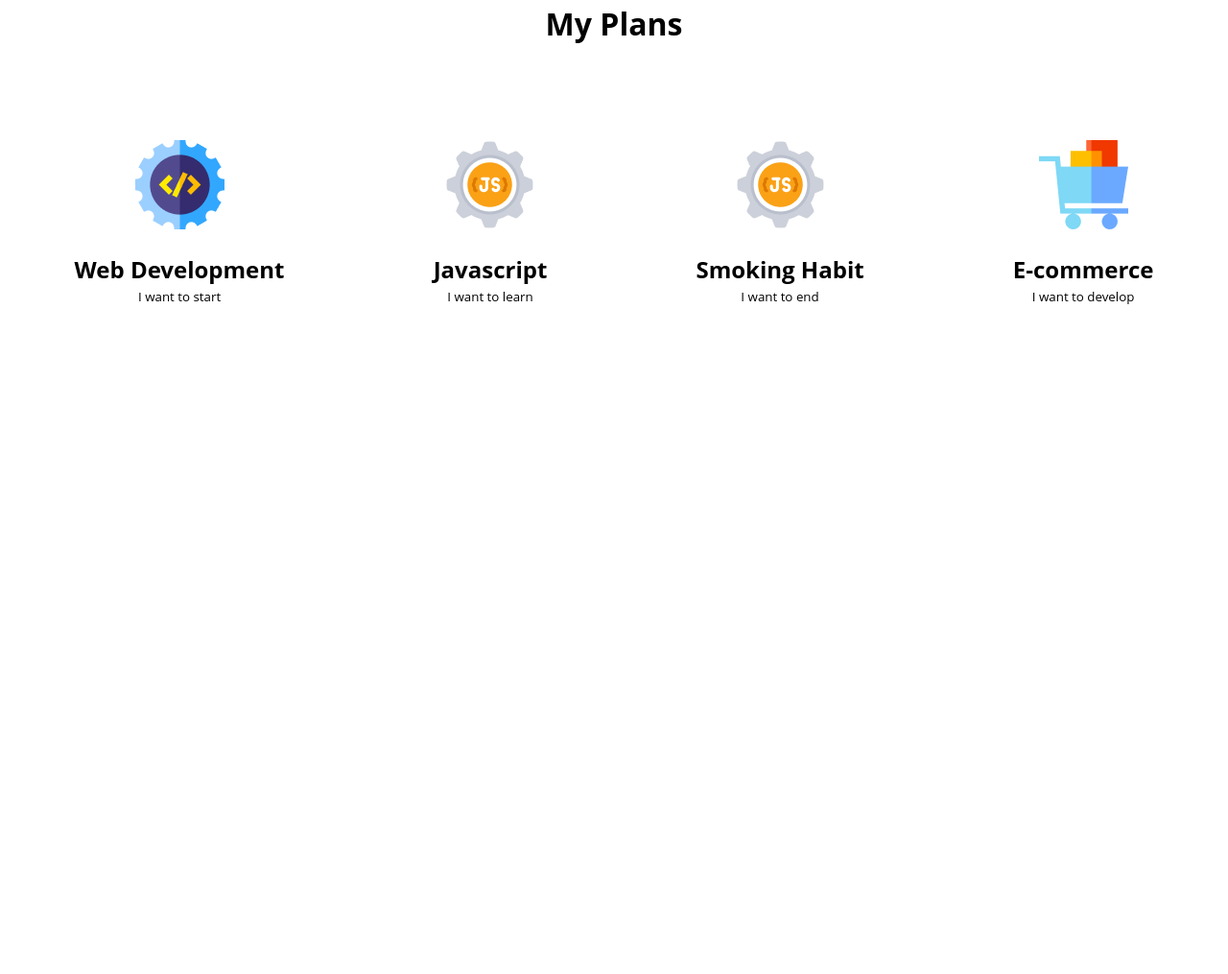
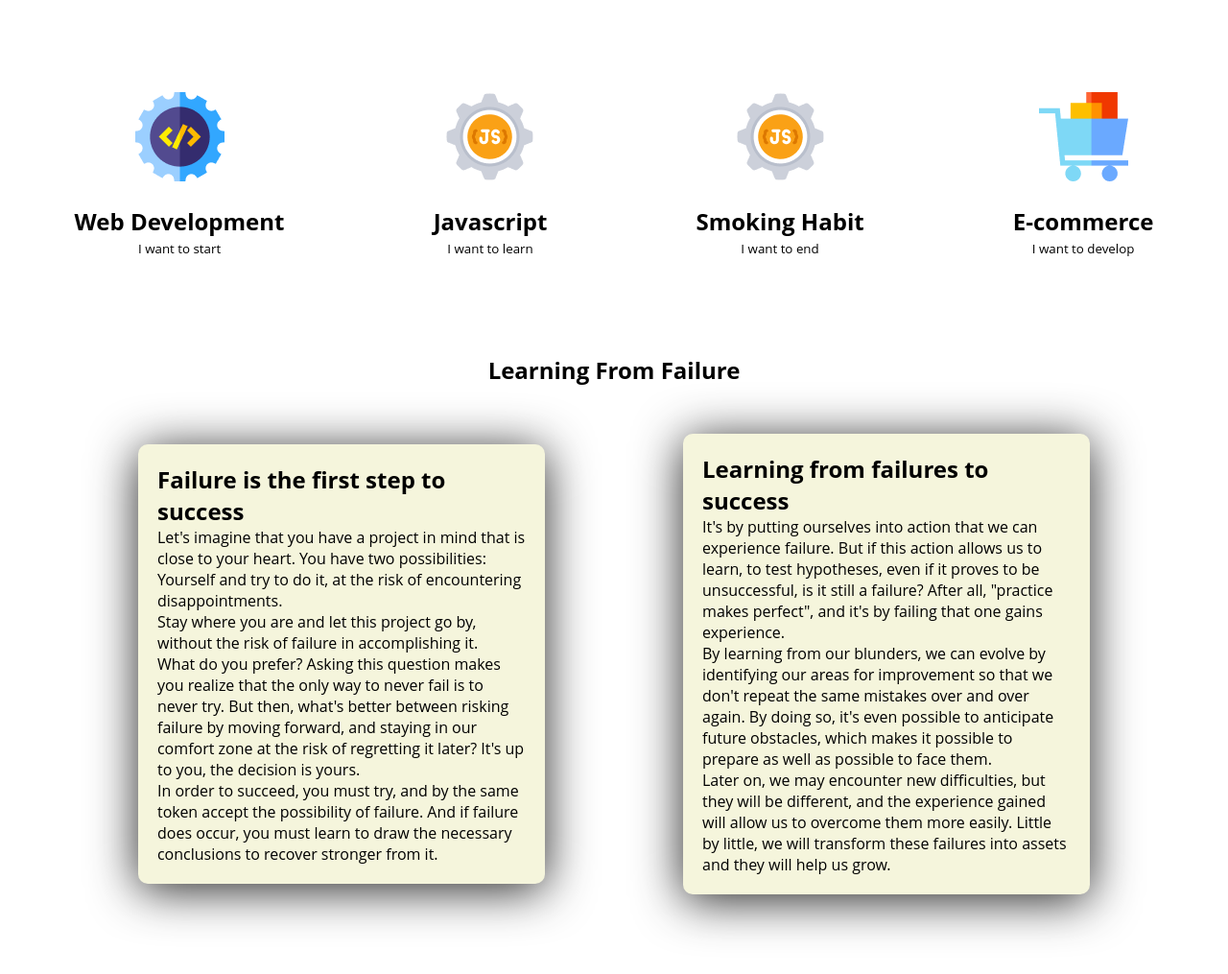
Before and after one commit to chinno0007/new-year-new-me, a plain HTML site: page index.html in a window 1280 px wide. Shown: the part 1734-2749 px from the top of the page at 96% size. Before the commit the page ends 2053 px from the top, so only its background shows below. Drawn offline with Linux system fonts and the light colour scheme.

Commit message:
self made section added

```diff
--- a/Style/style.css
+++ b/Style/style.css
@@ -56,13 +56,13 @@ header {
 /* My Plan Section Start */
 .my-plan {
     text-align: center;
-    margin-top: 200px;
+    margin-top: 150px;
     font-weight: bold;
     font-size: 2rem;
 }
 
 .my-plan-site {
-    margin-top: 100px;
+    margin: 100px 0;
     display: flex;
     justify-content: space-around;
     align-items: center;
@@ -72,3 +72,37 @@ header {
 .my-plan-site img {
     margin-bottom: 20px;
 }
+
+/* Self Made Section */
+.failure {
+    text-align: center;
+    font-family: 2rem;
+    font-weight: bold;
+    margin-bottom: 50px;
+}
+
+.fail-success {
+    display: flex;
+    justify-content: space-evenly;
+    align-items: center;
+    margin-bottom: 150px;
+
+
+
+}
+
+.fail-success-1 {
+    width: 30%;
+    background-color: beige;
+    border-radius: 10px;
+    padding: 20px;
+    box-shadow: 0px 6px 50px rgba(0, 0, 0, 0.86);
+}
+
+.fail-success-2 {
+    width: 30%;
+    background-color: beige;
+    border-radius: 10px;
+    padding: 20px;
+    box-shadow: 0px 6px 50px rgba(0, 0, 0, 0.86);
+}
--- a/index.html
+++ b/index.html
@@ -82,6 +82,51 @@
                 </div>
             </div>
         </section>
+        <!-- Self Made Section Start -->
+        <section>
+            <h1 class="failure">Learning From Failure</h1>
+            <div class="fail-success">
+                <div class="fail-success-1">
+                    <h2>Failure is the first step to success</h2>
+                    <p>Let's imagine that you have a project in mind that is close to your heart. You have two
+                        possibilities: </p>
+
+                    <p>Yourself and try to do it, at the risk of encountering disappointments.</p>
+
+                    <p>Stay where you are and let this project go by, without the risk of failure in accomplishing it.
+                    </p>
+
+                    <p>What do you prefer? Asking this question makes you realize that the only way to never fail is to
+                        never try. But then, what's better between risking failure by moving forward, and staying in our
+                        comfort zone at the risk of regretting it later? It's up to you, the decision is yours.</p>
+                    <p>In order to succeed, you must try, and by the same token accept the possibility of failure. And
+                        if
+                        failure does occur, you must learn to draw the necessary conclusions to recover stronger from
+                        it.
+                    </p>
+                </div>
+                <div class="fail-success-2">
+                    <h2>Learning from failures to success</h2>
+                    <p>It's by putting ourselves into action that we can experience failure. But if this action allows
+                        us to
+                        learn, to test hypotheses, even if it proves to be unsuccessful, is it still a failure? After
+                        all,
+                        "practice makes perfect", and it's by failing that one gains experience. </p>
+                    <p>By learning from our
+                        blunders, we can evolve by identifying our areas for improvement so that we don't repeat the
+                        same
+                        mistakes over and over again. By doing so, it's even possible to anticipate future obstacles,
+                        which
+                        makes it possible to prepare as well as possible to face them.</p>
+                    <p>Later on, we may encounter new difficulties, but they will be different, and the experience
+                        gained
+                        will allow us to overcome them more easily. Little by little, we will transform these failures
+                        into
+                        assets and they will help us grow.</p>
+                </div>
+            </div>
+
+        </section>
     </main>
     <!-- Main End -->
 </body>
```
